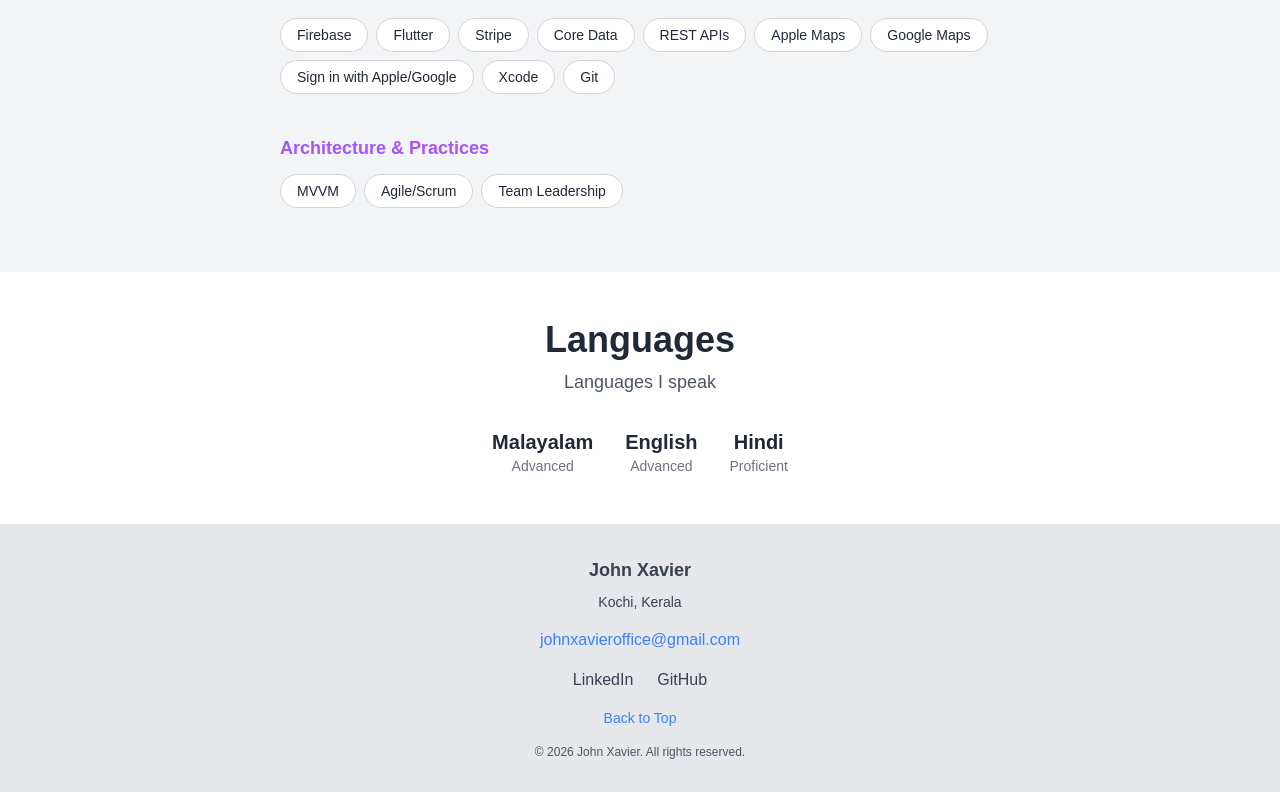
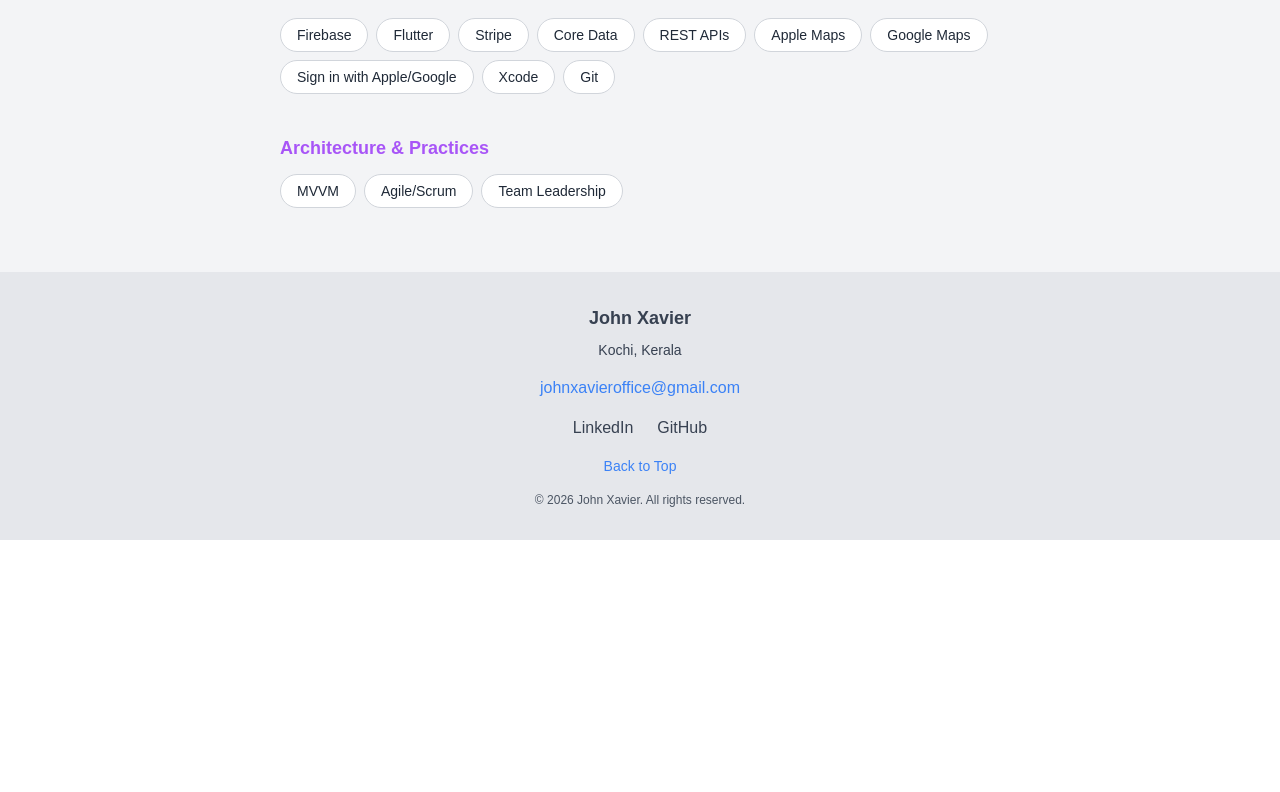
Before and after one commit to John-Xavier/nextportfolio, a Next.js app: page / in a window 1280 px wide. Shown: the part 4979-5771 px from the top of the page. After the commit the page ends 5519 px from the top, so only its background shows below. Built offline with nearby package versions, Linux system fonts and the light colour scheme.

Commit message:
Remove human Languages section
https://claude.ai/code/session_01PpBY3XYEKb91Zsxj4ugDoV

```diff
--- a/app/page.js
+++ b/app/page.js
@@ -316,28 +316,6 @@ export default function Portfolio() {
       </div>
     </section>
 
-    {/* Human Languages Section */}
-    <section className="py-12 bg-white dark:bg-gray-800 text-gray-800 dark:text-gray-200 scroll-animate">
-      <div className="text-center mb-8">
-        <h2 className="text-4xl font-semibold">Languages</h2>
-        <p className="text-lg text-gray-600 dark:text-gray-400 mt-2">
-          Languages I speak
-        </p>
-      </div>
-      <div className="flex flex-wrap justify-center gap-8">
-        {[
-          { lang: "Malayalam", level: "Advanced" },
-          { lang: "English", level: "Advanced" },
-          { lang: "Hindi", level: "Proficient" },
-        ].map(({ lang, level }) => (
-          <div key={lang} className="text-center">
-            <p className="text-xl font-semibold">{lang}</p>
-            <p className="text-gray-500 dark:text-gray-400 text-sm">{level}</p>
-          </div>
-        ))}
-      </div>
-    </section>
-
       {/* Footer Section */}
       <footer className="bg-gray-200 dark:bg-gray-800 text-gray-700 dark:text-gray-300 py-8">
         <div className="flex flex-col items-center">
```
